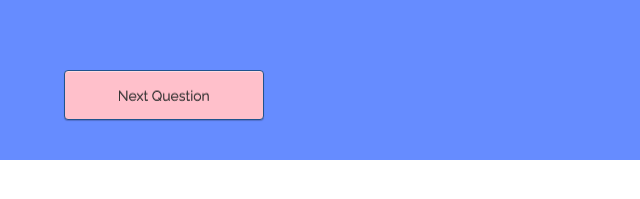
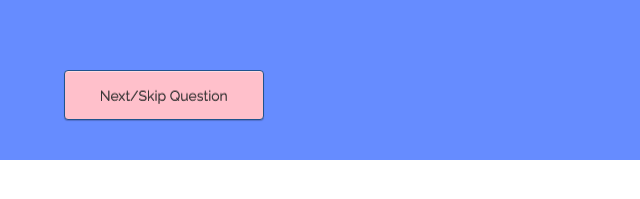
Before and after one commit to nrc0004/Project01, a plain HTML site: page index.html in a window 1280 px wide. Shown: the part 567-766 px from the top of the page, 640-1280 px from the left. Drawn offline with nearby package versions, Linux system fonts and the light colour scheme; a web font is replaced by a local one.

Commit message:
added skip to gh pages

```diff
--- a/index.html
+++ b/index.html
@@ -49,7 +49,7 @@
 
 
           </div>
-          <div class="next"> Next Question
+          <div class="next"> Next/Skip Question
           </div>
         </div>
       </div>
```
